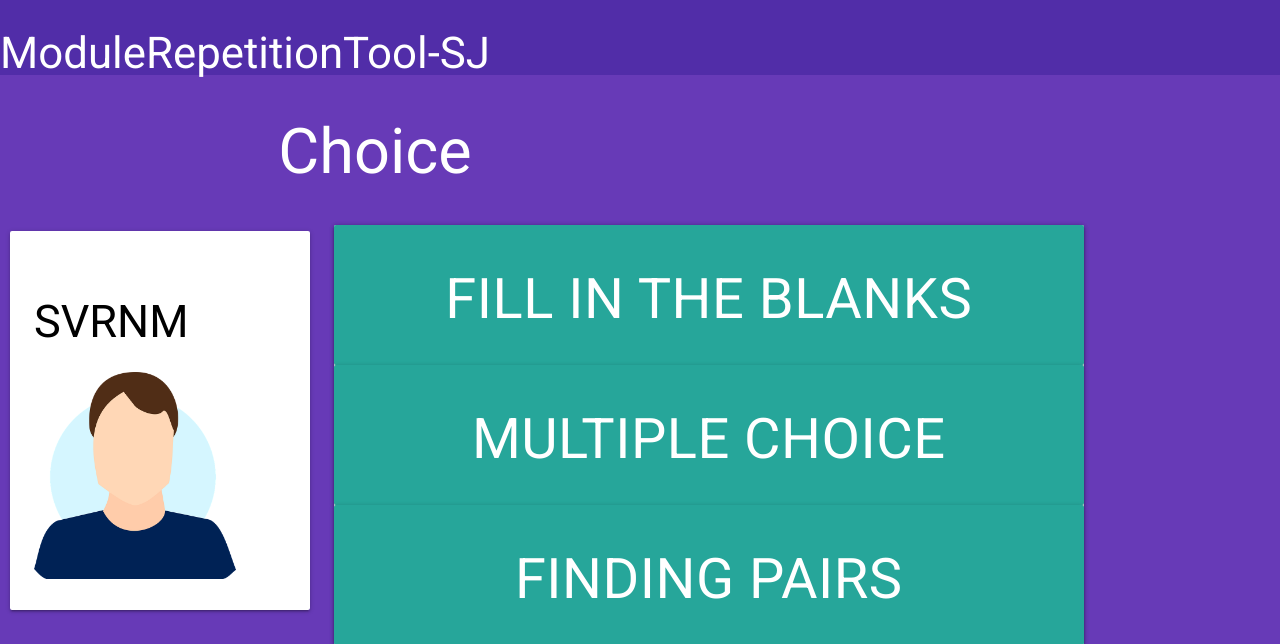
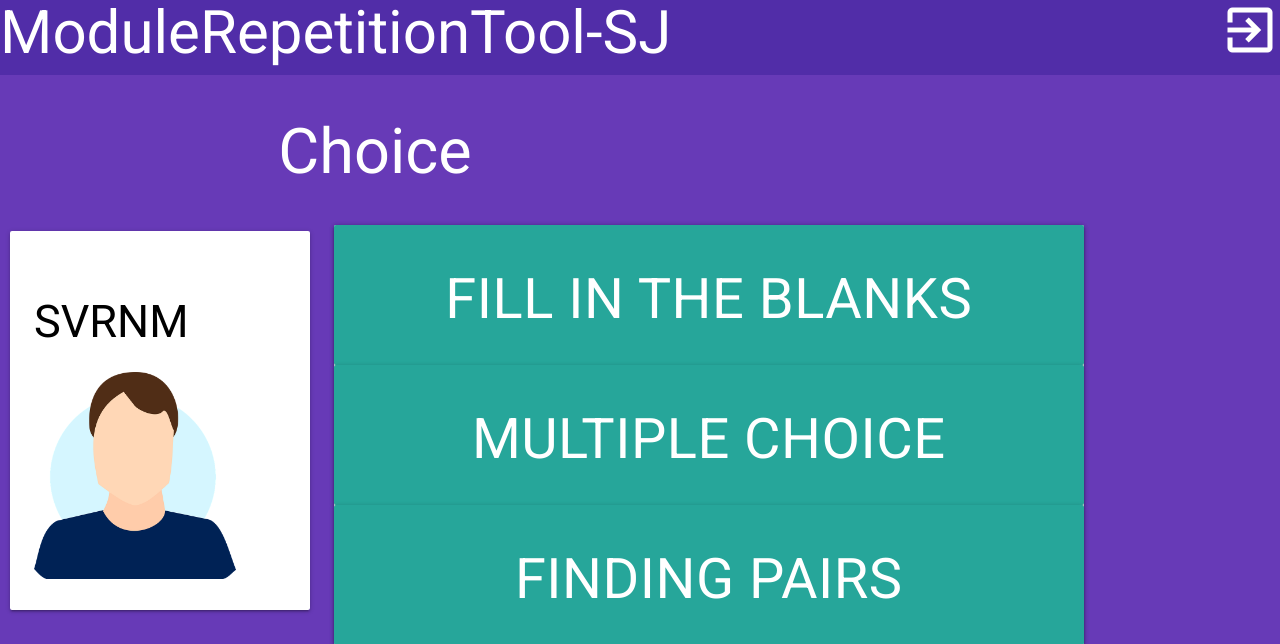
Before and after one commit to jericoluislua/MRT-SJ, a PHP site: page /choice in a window 1280 px wide. Shown: the top 644 px of the page. Run offline with PHP 8.4, Linux system fonts and the light colour scheme; the visitor is signed in with stand-in values (Sample User, id 1); data comes from the database, SQL or seed files in the repository; some libraries are stand-ins or nearby versions.

Commit message:
css correction

```diff
--- a/public/css/main.css
+++ b/public/css/main.css
@@ -11,17 +11,26 @@ html {
     height: 100%;
     width: 100%; }
     html body #header {
-      display: inline-block;
+      display: block;
       margin: 0;
       padding: 0;
       height: 5em;
       width: 100%;
       background-color: #512DA8; }
-      html body #header h1 {
+      html body #header h3 {
         vertical-align: middle;
-        text-align: center;
+        float: left;
+        font-size: 4em;
         display: inherit;
         margin: 0; }
+      html body #header .logout-icon {
+        text-decoration: none;
+        float: right;
+        height: 2em;
+        width: auto; }
+        html body #header .logout-icon i {
+          font-size: 4em;
+          color: white; }
     html body .container .signbtn {
       height: 5em;
       margin: 5px;
--- a/public/css/main.scss
+++ b/public/css/main.scss
@@ -17,18 +17,29 @@ html{
     height:100%;
     width:100%;
     #header{
-      display:inline-block;
+      display:block;
       margin:0;
       padding:0;
       height: 5em;
       width:100%;
       background-color:$primary-color-dark;
-      h1{
+      h3{
         vertical-align: middle;
-        text-align: center;
+        float:left;
+        font-size: 4em;
         display:inherit;
         margin: 0;
 
+      }
+      .logout-icon{
+        text-decoration: none;
+        float:right;
+        height: 2em;
+        width: auto;
+        i{
+          font-size: 4em;
+          color: white;
+        }
       }
     }
     .container{
--- a/view/header.php
+++ b/view/header.php
@@ -25,6 +25,9 @@
     <div id="header" class="nav-wrapper">
 
         <h3>ModuleRepetitionTool-SJ</h3>
+        <?php if(!isset($_SESSION)){session_start();}  if(isset($_SESSION['uid'])): ?>
+            <a href="/logout" class="logout-icon"><i class="material-icons" >exit_to_app</i></a>
+        <?php endif; ?>
     </div>
 
     <div class="container">
```
Also changed, not shown: controller/LogoutController.php (added, +19 -0 lines), 1 other file.
